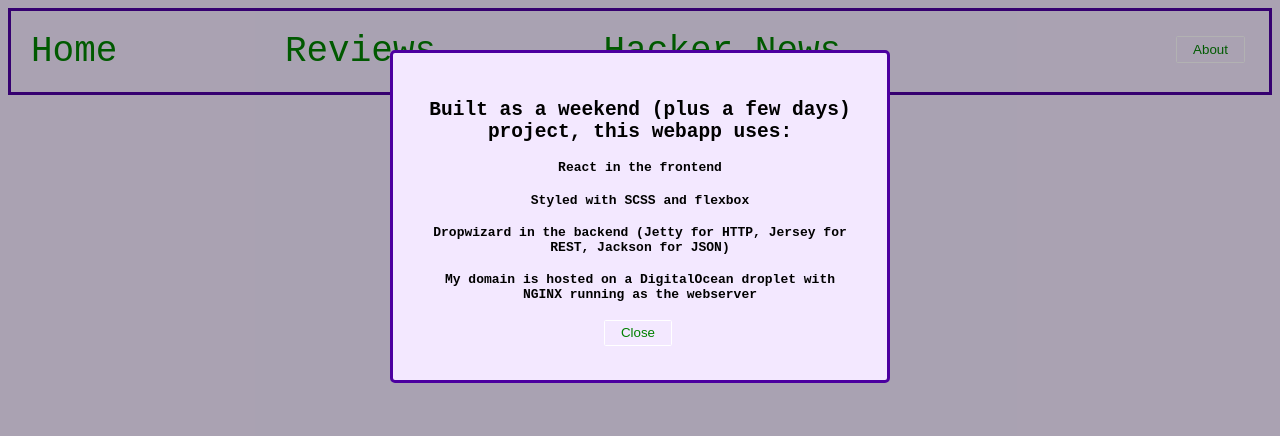
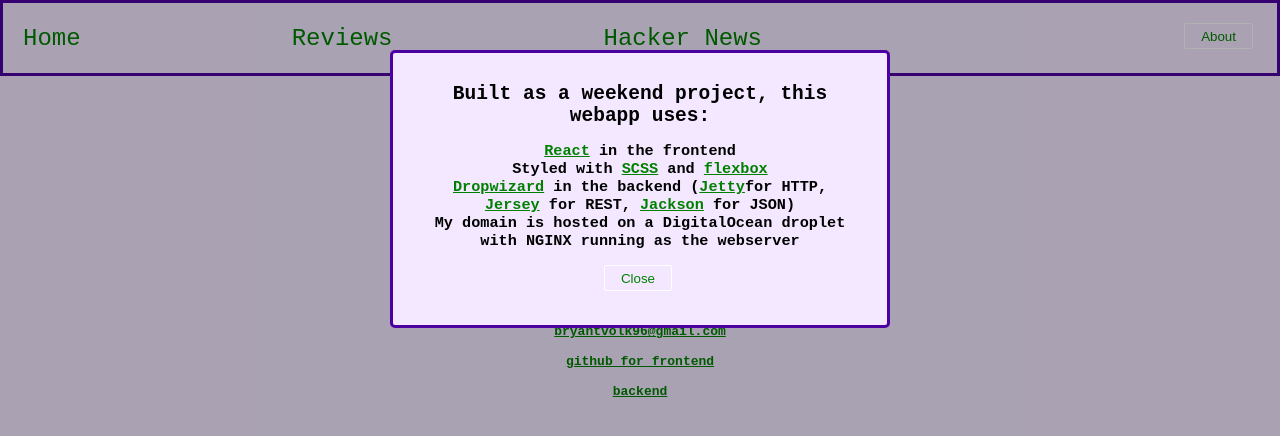
Before and after one commit to bryantvolk/bryantvolk.com, a React app: page / in a window 1280 px wide. Both pictures are taken after a click on the button "About". Shown: the top 436 px of the page. Built offline with nearby package versions, Linux system fonts and the light colour scheme.

Commit message:
added api abstraction. further improvements

```diff
--- a/package.json
+++ b/package.json
@@ -5,6 +5,7 @@
   "private": true,
   "dependencies": {
     "autoprefixer": "7.1.6",
+    "axios": "^0.18.0",
     "babel-core": "6.26.0",
     "babel-eslint": "7.2.3",
     "babel-jest": "20.0.3",
--- a/public/index.html
+++ b/public/index.html
@@ -9,7 +9,7 @@
       homescreen on Android. See https://developers.google.com/web/fundamentals/engage-and-retain/web-app-manifest/
     -->
     <link rel="manifest" href="%PUBLIC_URL%/manifest.json">
-    <link rel="shortcut icon" href="%PUBLIC_URL%/favicon.ico">
+    <link rel="shortcut icon" href="%PUBLIC_URL%/tre-styles.jpg">
     <!--
       Notice the use of %PUBLIC_URL% in the tags above.
       It will be replaced with the URL of the `public` folder during the build.
@@ -37,4 +37,5 @@
       To create a production bundle, use `npm run build` or `yarn build`.
     -->
   </body>
+
 </html>
--- a/src/api.js
+++ b/src/api.js
@@ -1 +1,8 @@
 // here is a wrapper for api calls
+import axios from 'axios';
+// url for java server api
+const baseURL = 'http://localhost:8080';
+
+export function getReviews() {
+  return axios.get(baseURL + '/reviews');
+}
--- a/src/components/About.js
+++ b/src/components/About.js
@@ -37,11 +37,12 @@
     return (
       <div className="backdrop" style={backdropStyle}>
         <div className="modal" style={modalStyle}>
-          <h2>Built as a weekend (plus a few days) project, this webapp uses:</h2>
-          <h4>React in the frontend</h4>
-          <h4>Styled with SCSS and flexbox</h4>
-          <h4>Dropwizard in the backend (Jetty for HTTP, Jersey for REST, Jackson for JSON)</h4>
-          <h4>My domain is hosted on a DigitalOcean droplet with NGINX running as the webserver</h4>
+          <h2>Built as a weekend project, this webapp uses:</h2><br />
+          <h3><a href="https://reactjs.org/">React</a> in the frontend</h3>
+          <h3>Styled with <a href="https://sass-lang.com/">SCSS</a> and <a href="https://www.w3schools.com/css/css3_flexbox.asp">flexbox</a></h3>
+          <h3><a href="http://www.dropwizard.io/1.2.2/docs/">Dropwizard</a> in the backend (<a href="https://www.eclipse.org/jetty/">Jetty</a>
+          for HTTP, <a href="https://jersey.github.io/">Jersey</a> for REST, <a href="https://github.com/FasterXML/jackson">Jackson</a> for JSON)</h3>
+          <h3>My domain is hosted on a DigitalOcean droplet with NGINX running as the webserver</h3><br />
           <div className="footer">
             <button onClick={this.props.onClose}>
               Close
@@ -53,7 +54,7 @@
   }
 }
 
-About.PropTypes = {
+About.propTypes = {
   onClose: PropTypes.func.isRequired,
   show: PropTypes.bool,
 };
--- a/src/components/Footer.js
+++ b/src/components/Footer.js
@@ -1,9 +1,16 @@
 import React from 'react';
 
+const footerStyle = {
+  textAlign: 'center',
+  paddingTop: '200px',
+};
+
 const Footer = () => (
-  <div style={{textAlign: 'center'}}>
-    <h3>Contact info:</h3>
-    <h4>email: <a href="mailto:bryantvolk96@gmail.com">bryantvolk96@gmail.com</a></h4>
+  <div style={footerStyle}>
+    <h3>contact info/source code:</h3><br />
+    <h4><a href="mailto:bryantvolk96@gmail.com">bryantvolk96@gmail.com</a></h4><br />
+    <h4><a href="https://github.com/bryantvolk/bryantvolk.com">github for frontend</a></h4><br />
+    <h4><a href="https://github.com/bryantvolk/java-server">backend</a></h4><br />
   </div>
 );
 
--- a/src/components/Header.js
+++ b/src/components/Header.js
@@ -19,8 +19,7 @@
   render() {
     const linkStyle = {
       textDecoration: 'none',
-      color: 'green',
-      fontSize: '36px',
+      fontSize: '24px',
     };
 
     return (
--- a/src/components/Header.scss
+++ b/src/components/Header.scss
@@ -1,4 +1,8 @@
 *, *:before, *:after {
+  margin: 0;
+  padding: 0;
+  -moz-box-sizing: border-box;
+  -webkit-box-sizing: border-box;
   box-sizing: inherit;
 }
 
--- a/src/components/Home.js
+++ b/src/components/Home.js
@@ -1,9 +1,7 @@
 import React from 'react';
-import { Link } from 'react-router-dom';
 const Home = () => (
   <div>
     <h4>welcome to my webzone</h4>
-    testtt
   </div>
 );
 
--- /dev/null
+++ b/src/components/Review.js
@@ -0,0 +1,20 @@
+import React from 'react';
+import PropTypes from 'prop-types';
+
+class Review extends React.Component {
+  render() {
+    return (
+      <div>
+        <h1>Title: {this.props.title}</h1>
+        <h4>Body: {this.props.body}</h4>
+        <span>Date: {this.props.timestamp}</span>
+      </div>
+    );
+  }
+}
+
+Review.propTypes = {
+  title: PropTypes.string.isRequired,
+  body: PropTypes.string.isRequired,
+}
+export default Review;
--- a/src/containers/App.scss
+++ b/src/containers/App.scss
@@ -19,7 +19,19 @@
   text-align:center;
   transition: all 0.2s;
 }
+
 button:hover {
   color: #000000;
-  background-color: #FFFFFF;
+  background-color: rgb(129, 112, 148);
 }
+
+a {
+  color:green;
+  transition: all 0.2s;
+}
+
+a:hover {
+  color: #000000;
+  background-color: rgba(129, 112, 148, 0.2);
+  box-shadow: 5px 5px;
+}
--- a/src/containers/Main.js
+++ b/src/containers/Main.js
@@ -1,11 +1,13 @@
 import React from 'react';
 import { Switch, Route } from 'react-router-dom';
 import Home from '../components/Home';
+import Reviews from './Reviews';
 
 const Main = () => (
   <main>
     <Switch>
       <Route exact path='/' component={Home} />
+      <Route path='/reviews' component={Reviews} />
     </Switch>
   </main>
 );
--- /dev/null
+++ b/src/containers/Reviews.js
@@ -0,0 +1,28 @@
+import React from 'react';
+import Review from '../components/Review';
+import { getReviews } from '../api';
+
+class Reviews extends React.Component {
+  constructor(props) {
+    super(props);
+    this.state = {
+      reviews: []
+    }
+  }
+  componentDidMount() {
+    getReviews().then(resp => {
+      console.log(resp);
+      const data = resp.data.data;
+      this.setState({reviews: data});
+    });
+  }
+  render() {
+    return (
+      <div>
+        {this.state.reviews.map((review, index) => <Review title={review.title} body={review.body} timestamp={review.timestamp} key={index} />)}
+      </div>
+    )
+  }
+}
+
+export default Reviews;
```
Also changed, not shown: public/tre-styles.jpg (added), 1 other file (tests, documents, lock files or other folders).
